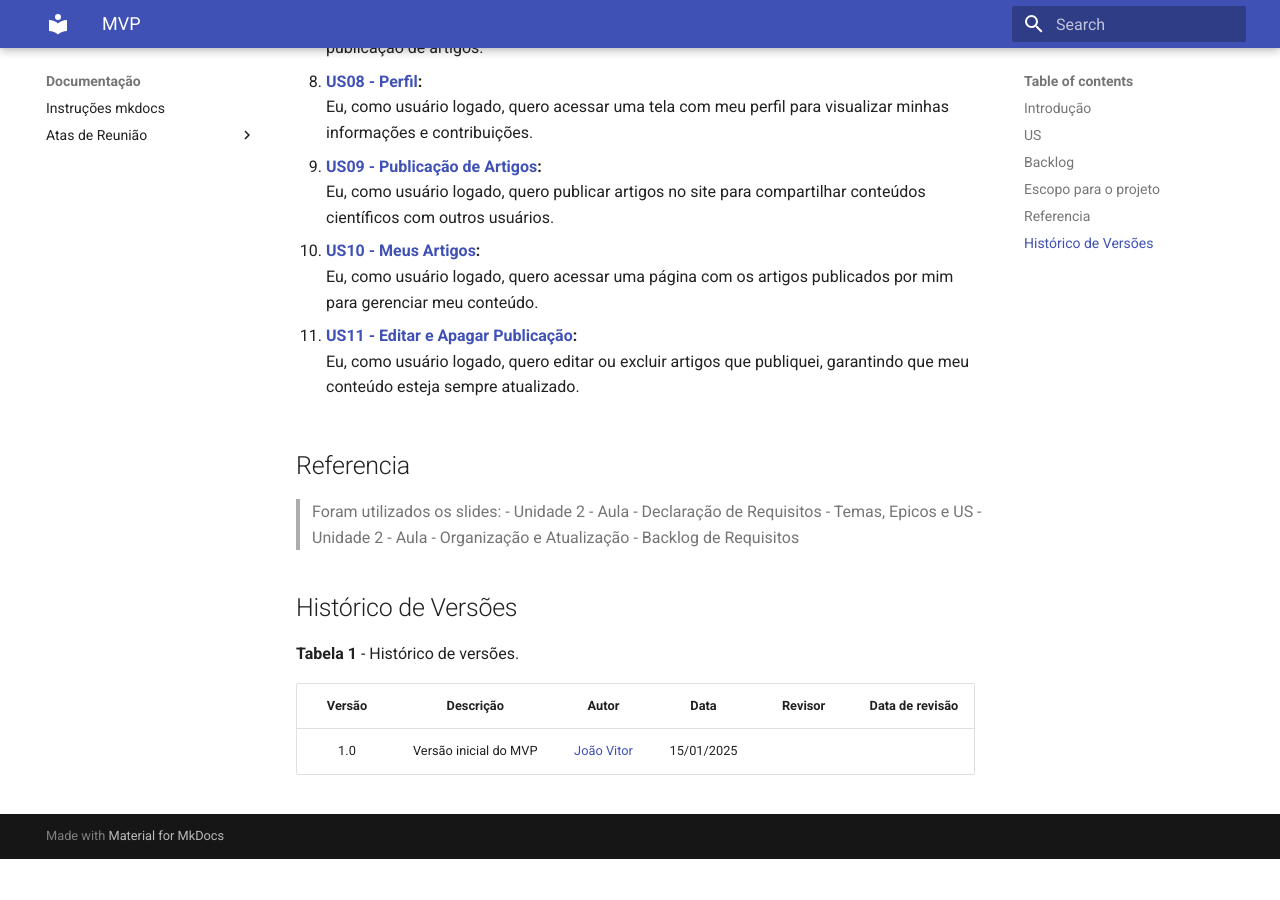
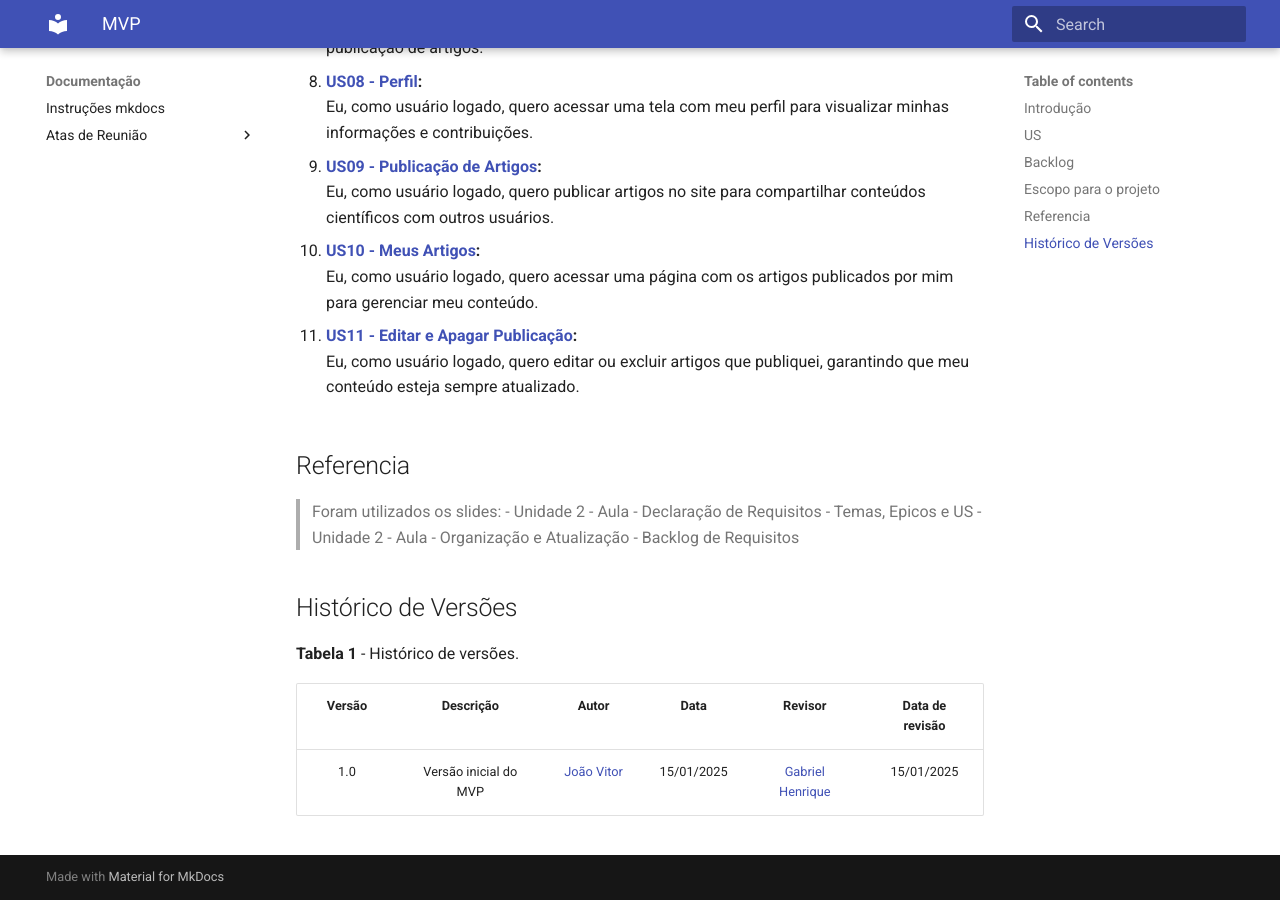
Before and after one commit to FGA-REQ/2024.2-6EspiasDemais, an MkDocs documentation site: the page built from docs/user-stories/MVP.md, in a window 1280 px wide and 900 px high, scrolled down 3111 px. Built offline with MkDocs 1.6.1 and Material for MkDocs 9.7.7, drawn with Linux system fonts in a browser that asks for light colours; before the commit the page ends 3970 px from its top, so only the background shows below that.

Commit message:
doc: Revisão do MVP.

```diff
--- a/docs/user-stories/MVP.md
+++ b/docs/user-stories/MVP.md
@@ -117,4 +117,4 @@ As histórias escolhidas estão detalhadas abaixo, com links para suas respectiv
 
 | Versão |               Descrição                |   Autor    |    Data    |    Revisor     | Data de revisão |
 | :----: | :------------------------------------: | :--------: | :--------: | :------------: | :-------------: |
-|  1.0   | Versão inicial do MVP | [João Vitor](https://github.com/Jauzimm) | 15/01/2025 |  |  |
+|  1.0   | Versão inicial do MVP | [João Vitor](https://github.com/Jauzimm) | 15/01/2025 | [Gabriel Henrique](https://github.com/gabrielhrlima)  | 15/01/2025 |
```
